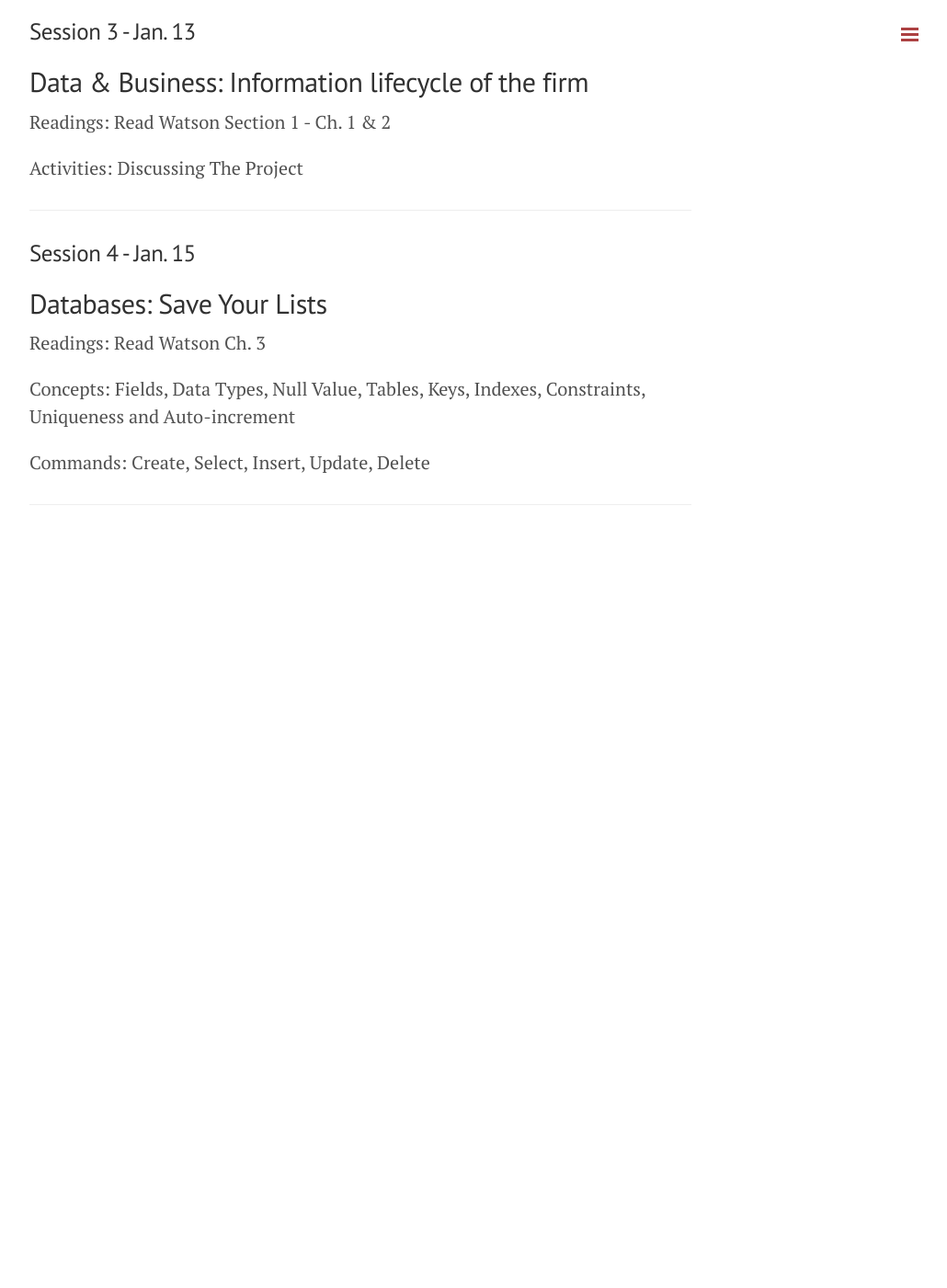
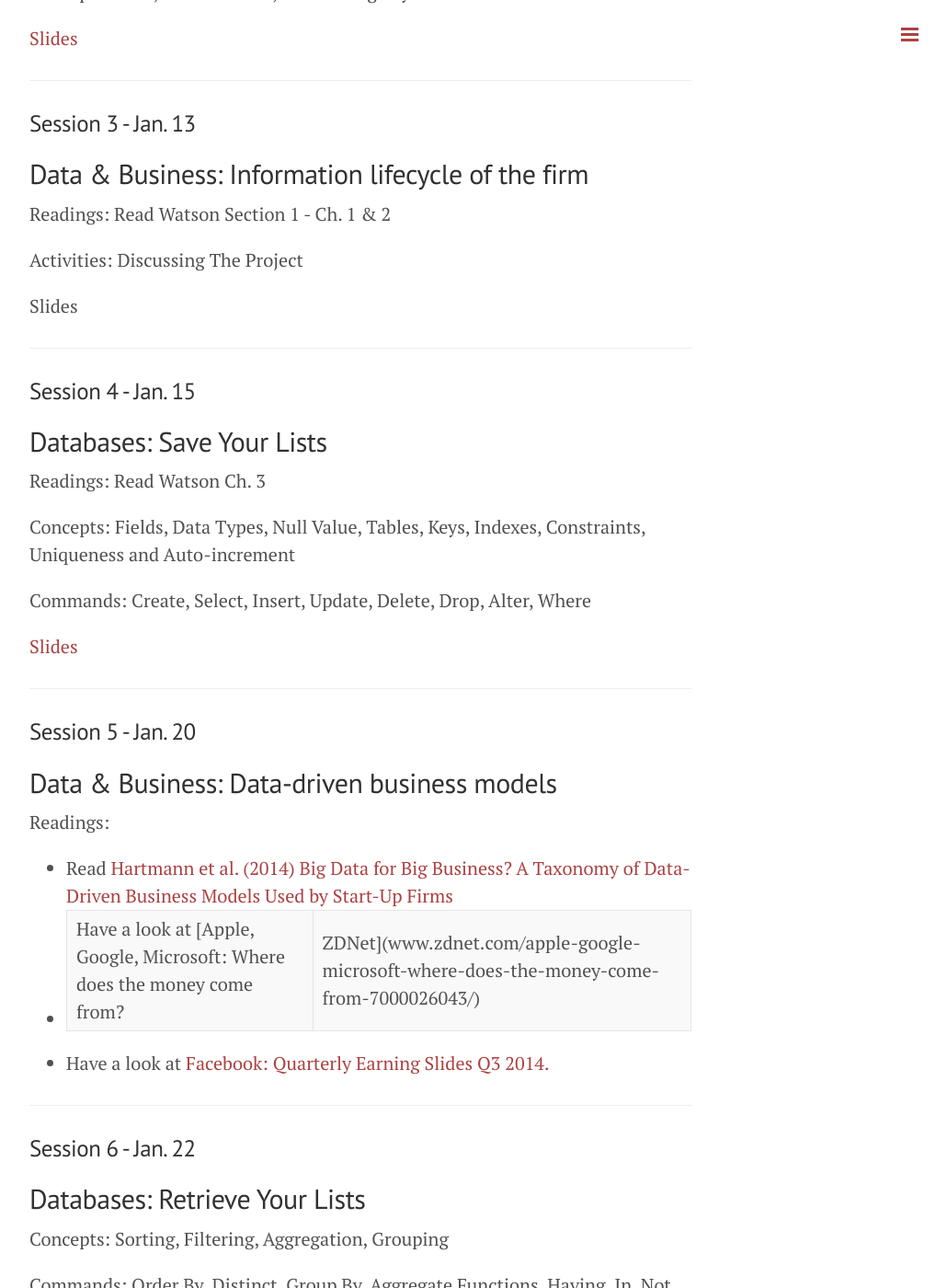
Before and after one commit to retrography/data-management, a Jekyll site: the page built from outline.md, in a window 1280 px wide and 1400 px high, scrolled down 755 px. Shown: the whole window at 92% size, without its empty margins (248-1278 px from the left). Built offline with Jekyll 4.4.1, drawn with Linux system fonts in a browser that asks for light colours; Markdown is read by kramdown in place of the engine named in the settings; before the commit the page ends 1385 px from its top, so only the background shows below that; some of the changed text lies outside the part shown.

Commit message:
some outline

```diff
--- a/outline.md
+++ b/outline.md
@@ -6,6 +6,8 @@ title: Course Outline
 ## Introduction: Reconstructing course outline
 
 Deliverables: Install MySQL Workbench
+
+[Slides]({{ site.baseurl}}/public/slides/session_1.pdf)
 
 ***
 
@@ -21,6 +23,8 @@ Readings:
 
 Concepts: Data, Data Formats, Data Storage Systems
 
+[Slides]({{ site.baseurl}}/public/slides/session_2.pdf)
+
 ***
 
 ### Session 3 - Jan. 13
@@ -29,6 +33,8 @@ Concepts: Data, Data Formats, Data Storage Systems
 Readings: Read Watson Section 1 - Ch. 1 & 2
 
 Activities: Discussing The Project
+
+Slides
 
 ***
 
@@ -39,6 +45,31 @@ Readings: Read Watson Ch. 3
 
 Concepts: Fields, Data Types, Null Value, Tables, Keys, Indexes, Constraints, Uniqueness and Auto-increment
 
-Commands: Create, Select, Insert, Update, Delete
+Commands: Create, Select, Insert, Update, Delete, Drop, Alter, Where
+
+[Slides]({{ site.baseurl}}/public/slides/session_4.pdf)
 
 ***
+
+### Session 5 - Jan. 20
+## Data & Business: Data-driven business models
+
+Readings:
+- Read [Hartmann et al. (2014) Big Data for Big Business? A Taxonomy of Data-Driven Business Models Used by Start-Up Firms](www.cambridgeservicealliance.org/uploads/downloadfiles/2014_March_Data%2520Driven%2520Business%2520Models.pdf)
+- Have a look at [Apple, Google, Microsoft: Where does the money come from? | ZDNet](www.zdnet.com/apple-google-microsoft-where-does-the-money-come-from-7000026043/)
+- Have a look at [Facebook: Quarterly Earning Slides Q3 2014.](files.shareholder.com/downloads/AMDA-NJ5DZ/3618325453x0x789303/06decc7b-0588-4a52-a8dd-3a591ab02395/FBQ314EarningsSlides20141027.pdf)
+
+***
+
+### Session 6 - Jan. 22
+## Databases: Retrieve Your Lists
+
+Concepts: Sorting, Filtering, Aggregation, Grouping
+
+Commands: Order By, Distinct, Group By, Aggregate Functions, Having, In, Not In, Like, Between
+
+Readings: Skim Watson Ch. 10
+
+***
+
+# TBC
```
Also changed, not shown: FAQ.md (+3 -0 lines), 7 other files.
